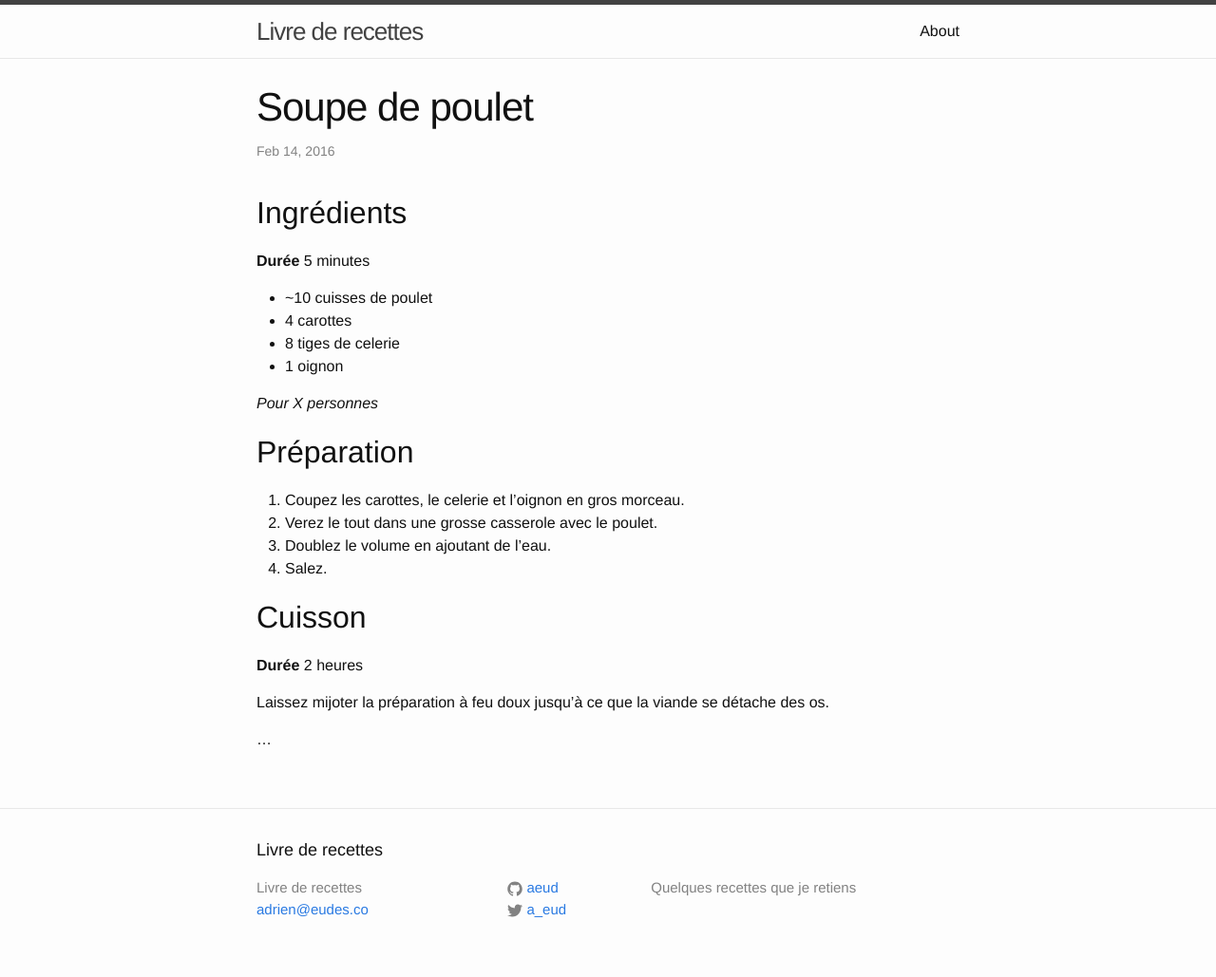
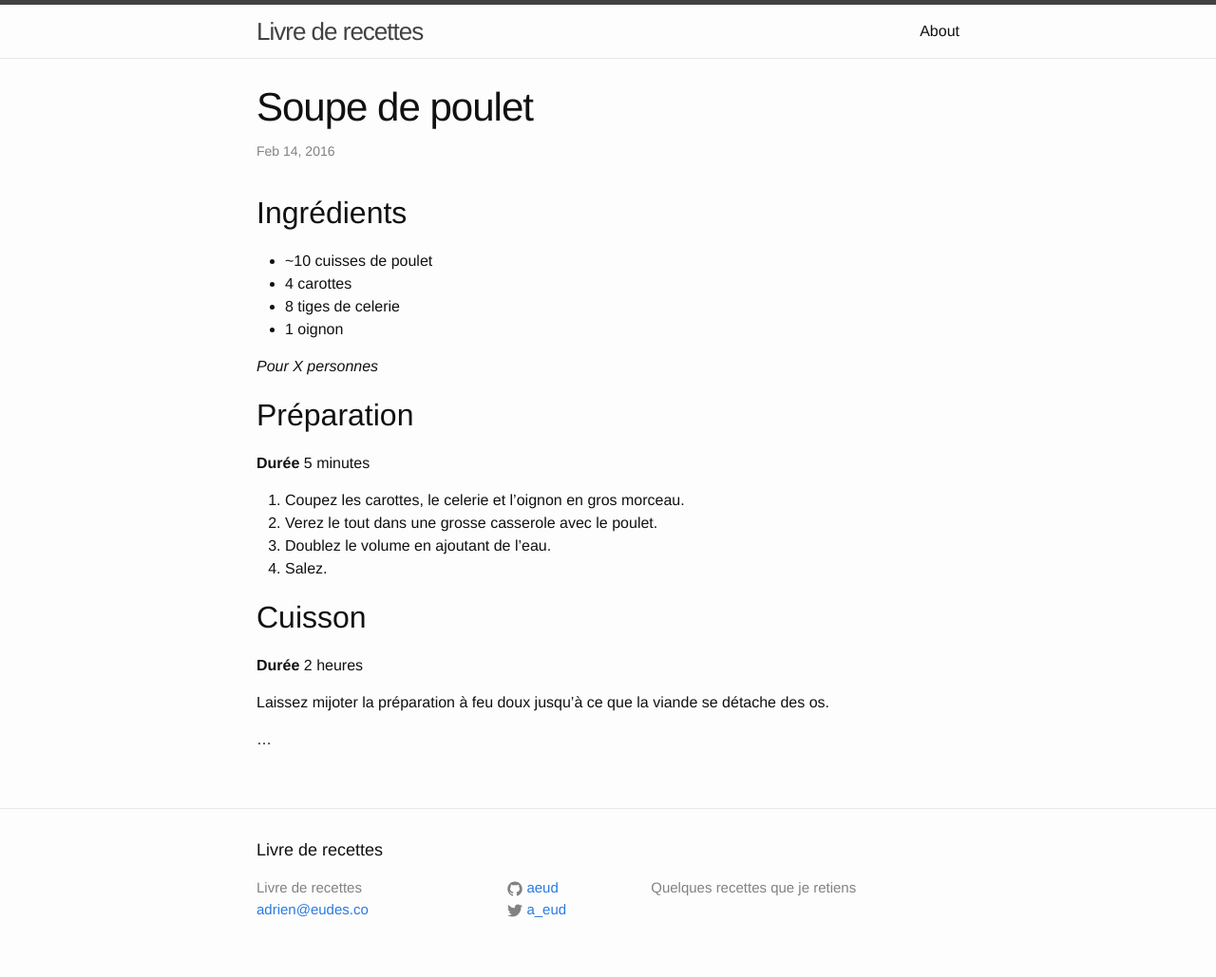
Before and after one commit to aeud/recettes, a Jekyll site: the page built from _posts/2016-02-14-soupe-de-poulet.markdown, in a window 1280 px wide. Shown: the whole page at 95% size. Built offline with Jekyll 4.4.1, drawn with Linux system fonts in a browser that asks for light colours; part of the change alters nothing that is shown.

```diff
--- a/_posts/2016-02-14-soupe-de-poulet.markdown
+++ b/_posts/2016-02-14-soupe-de-poulet.markdown
@@ -7,8 +7,6 @@ categories: souad salé
 ---
 ## Ingrédients
 
-**Durée** 5 minutes
-
 - ~10 cuisses de poulet
 - 4 carottes
 - 8 tiges de celerie
@@ -17,6 +15,8 @@ categories: souad salé
 *Pour X personnes*
 
 ## Préparation
+
+**Durée** 5 minutes
 
 1. Coupez les carottes, le celerie et l'oignon en gros morceau.
 2. Verez le tout dans une grosse casserole avec le poulet.
```
